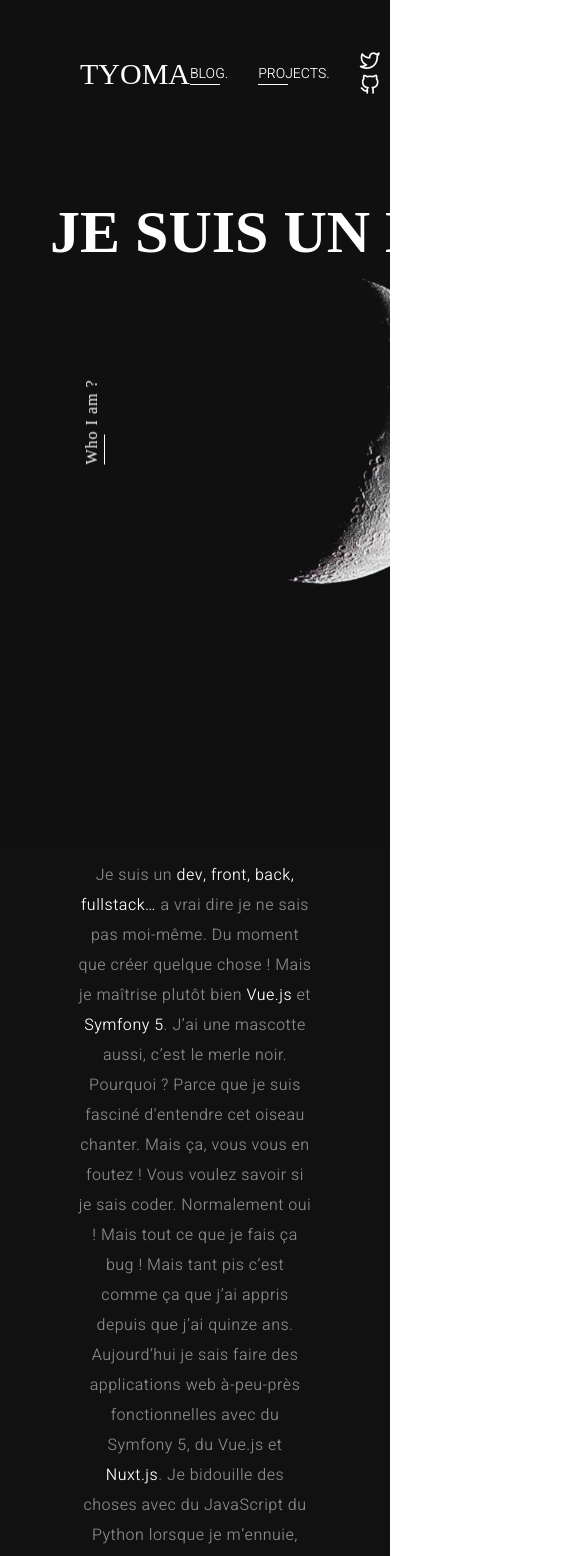
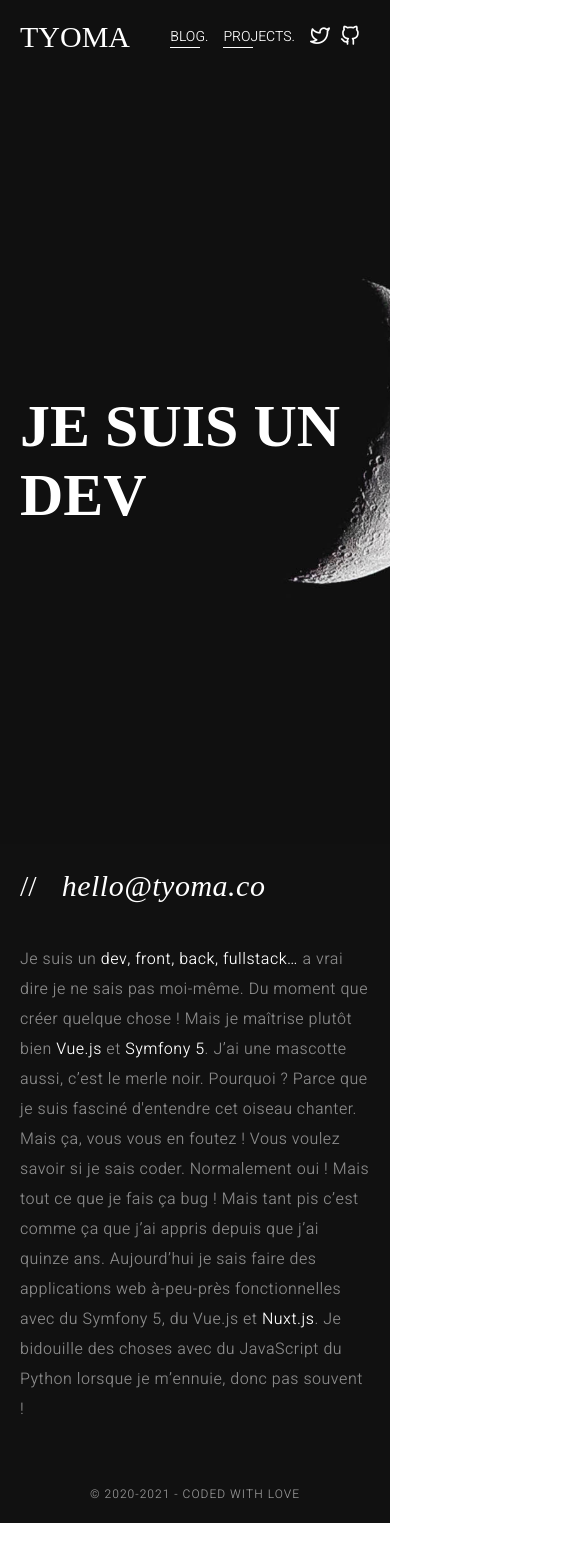
Before and after one commit to TyomaMtl/tyoma, a Vue app: page / in a window 390 px wide. Shown: the top 1556 px of the page, 585 px wide, since content can reach past the window. After the commit the page ends 1523 px from the top, so only its background shows below. Built offline with nearby package versions, Linux system fonts and the light colour scheme; a web font is replaced by a local one.

Commit message:
refactor: adapt to small screens

```diff
--- a/public/css/main.css
+++ b/public/css/main.css
@@ -28,6 +28,7 @@ p {
 
 /* PORTFOLIO */
 .portfolio {
+    position: relative;
     width: 100%;
     height: 100vh;
     background-image: url('../images/moon.jpg');
@@ -36,8 +37,15 @@ p {
     background-size: cover;
 }
 .portfolio > .jumbo {
-    margin: 200px;
-    width: 600px;
+    position: absolute;
+    top: calc(50% - 30px);
+    left: 200px;
+}
+@media screen and (max-width: 780px) {
+    .portfolio > .jumbo { left: 80px; }
+}
+@media screen and (max-width: 480px) {
+    .portfolio > .jumbo { left: 20px; }
 }
 .portfolio h1 {
     font-family: 'Oranienbaum';
@@ -67,9 +75,7 @@ p {
     text-align: right;
     width: 60%;
 }
-.about div:last-child span {
-    color: #FFF;
-}
+.about div:last-child span { color: #FFF; }
 .about a {
     font-family: "Oranienbaum";
     font-style: italic;
@@ -90,6 +96,24 @@ p {
     line-height: 30px;
     color: #8B8B8B;
 }
+@media screen and (max-width: 1300px) {
+    .about div:first-child { width: 45%; }
+    .about div:last-child { width: 55%; }
+}
+@media screen and (max-width: 1090px) {
+    .about { display: block; }
+    .about div { width: 100%!important; }
+    .about div:first-child { padding: 25px 0 25px 0; }
+    .about div:last-child { text-align: left; }
+}
+@media screen and (max-width: 780px) {
+    .about { padding: 0 80px 25px 80px; }
+    .about a:before { margin-left: 0; }
+}
+@media screen and (max-width: 480px) {
+    .about { padding: 0 20px 25px 20px; }
+    .about a { font-size: 30px; }
+}
 
 /* WRAPPER */
 .wrapper {
@@ -104,6 +128,20 @@ p {
     font-family: 'Oranienbaum';
     font-size: 80px;
     text-transform: uppercase;
+}
+@media screen and (max-width: 860px) {
+    .wrapper {
+        padding: 20px 80px 50px 80px;
+        width: 100%;
+    }
+}
+@media screen and (max-width: 480px) {
+    .wrapper {
+        margin: 20px 0 50px 0;
+        padding-left: 20px;
+        padding-right: 20px;
+        width: 100%;
+    }
 }
 
 
@@ -129,6 +167,12 @@ p {
 .byside.light:after { background-color: #FFF; }
 .byside.dark { color: var(--dark); }
 .byside.dark:after { background-color: var(--dark); }
+@media screen and (max-width: 980px) {
+    .byside.dark { display: none; }
+}
+@media screen and (max-width: 780px) {
+    .byside.light { display: none; }
+}
 
 
 /* ARTICLE */
@@ -194,6 +238,26 @@ p {
     width: 20%;
     background-color: var(--dark);
 }
+@media screen and (max-width: 850px) {
+    .article > .date:before { left: 100px; }
+    .article > .date:after { right: 100px; }
+}
+@media screen and (max-width: 750px) {
+    .article > .date:before { left: 70px; }
+    .article > .date:after { right: 70px; }
+}
+@media screen and (max-width: 650px) {
+    .article > .date:before { left: 50px; }
+    .article > .date:after { right: 50px; }
+}
+@media screen and (max-width: 550px) {
+    .article > .date:before { left: 30px; }
+    .article > .date:after { right: 30px; }
+}
+@media screen and (max-width: 450px) {
+    .article > .date:before { left: 10px; }
+    .article > .date:after { right: 10px; }
+}
 
 
 /* CARD */
@@ -245,12 +309,13 @@ p {
 
 
 /* PROJECTS */
-section.projects {
+.projects {
     display: flex;
+    margin-top: 10vh;
+    margin-bottom: 10vh;
     margin-left: 30px;
-    margin-bottom: 15px;
     width: calc(100% - 30px);
-    height: 65vh;
+    height: 55vh;
 }
 .timeline { padding: 0 50px 0 50px; }
 .timeline p {
@@ -275,9 +340,7 @@ section.projects {
     transition-duration: 0.3s;
 }
 .timeline li:hover { color: #C4C4C4; }
-.timeline li.active {
-    color: var(--dark);
-}
+.timeline li.active { color: var(--dark); }
 .project-wrapper::-webkit-scrollbar { display: none; }
 .project-wrapper {
     display: flex;
@@ -315,9 +378,7 @@ section.projects {
     transition-duration: 0.2s;
     z-index: 1;
 }
-.project > .content:hover {
-    bottom: 0px;
-}
+.project > .content:hover { bottom: 0px; }
 .project > .content > .info {
     position: absolute;
     left: 25px; bottom: 0px;
@@ -349,3 +410,44 @@ section.projects {
     border: 1px solid #A1A1A1;
     color: #A1A1A1;
 }
+@media screen and (min-width: 1020px) and (min-height: 1000px) {
+    .projects { height: 700px; }
+    .project { min-width: 375px; }
+}
+@media screen and (max-width: 600px) {
+    .projects {
+        margin-left: 0;
+        width: 100%;
+    }
+    .timeline {
+        display: flex;
+        flex-direction: column;
+        justify-content: center;
+        padding: 20px;
+        background-color: #FFF;
+        z-index: 999;
+    }
+    .timeline p { display: none; }
+    .timeline li {
+        margin-bottom: 10px;
+        font-size: 25px;
+        text-align: center;
+    }
+    .project {
+        position: relative;
+        margin: 0 25px 0 0!important;
+        height: 100%;
+        min-width: 250px;
+        border-radius: 0.5em;
+        background-color: #ECECEC;
+        overflow: hidden;
+    }
+    .project > .content { bottom: 0px; }
+    .project > .content h4 { font-size: 25px; }
+    .project > .content > .info > .technologies span { font-size: 10px; }
+}
+@media screen and (max-width: 330px) {
+    .project {
+        min-width: 220px;
+    }
+}
--- a/public/css/screen.css
+++ /dev/null
@@ -1,120 +0,0 @@
-/* 1400 */
-@media only screen and (max-width: 1400px) {
-    .article-info {
-        display: flex;
-        position: relative;
-        flex-wrap: wrap;
-        justify-content: space-between;
-        align-items: center;
-        width: 700px;
-        left: 0;
-        margin: 0 auto 0 auto;
-    }
-    .article-info p {
-        text-align: right;
-        font-size: 12px;
-    }
-    .wrapper.article { margin-top: 100px; }
-}
-
-/* 900 */
-@media only screen and (max-width: 900px) {
-    .wrapper { width: 500px; }
-    .article-info { width: 500px; }
-}
-
-/* 850 */
-@media only screen and (max-width: 850px) {
-    .portfolio > .jumbo { margin: 150px; }
-    .about {
-        padding: 0!important;
-        justify-content: center;
-        flex-direction: column-reverse;
-    }
-    .about div {
-        margin-bottom: 70px;
-        text-align: center!important;
-    }
-}
-
-/* 750 */
-@media only screen and (max-width: 750px) {
-    .timeline li {
-        margin-bottom: 30px;
-        font-size: 40px;
-    }
-}
-
-/* 650 */
-@media only screen and (max-width: 650px) {
-    .portfolio > .jumbo { margin: 100px; }
-    .portfolio > .link {
-        writing-mode: initial;
-        text-orientation: initial;
-    }
-    .portfolio > .link.blog, .portfolio > .link.projects { bottom: 50px; }
-
-    .about div { width: 80%; }
-
-    .wrapper, .article-info {
-        padding-left: 100px;
-        padding-right: 50px;
-        width: 100%;
-    }
-    .card p:last-child { text-align: justify; }
-    footer {
-        padding: 20px 0 20px 0;
-        text-align: center;
-    }
-}
-
-/* 600 */
-@media only screen and (max-width: 600px) {
-    section.projects {
-        /* flex-direction: column-reverse; */
-        justify-content: center;
-        align-items: center;
-        margin-top: 20vh;
-        margin-left: 0;
-        width: 100%;
-        height: 50vh;
-    }
-    .timeline {
-        padding: 25px;
-        background-color: #FFF;
-        z-index: 999;
-    }
-    .timeline p { display: none; }
-    .timeline li {
-        margin-bottom: 10px;
-        font-size: 25px;
-        text-align: center;
-    }
-    .project-wrapper { height: 100%; }
-    .project {
-        position: relative;
-        margin: 0 25px 0 25px;
-        height: 100%;
-        min-width: 250px;
-        border-radius: 0.5em;
-        background-color: #ECECEC;
-        overflow: hidden;
-    }
-    .project > .content { bottom: 0px; }
-    .project > .content h4 { font-size: 25px; }
-    .project > .content > .info > .technologies span { font-size: 10px; }
-}
-
-/* 450 */
-@media only screen and (max-width: 450px) {
-    .portfolio > .jumbo { margin: 50px; }
-    .about a { font-size: 30px; }
-}
-
-/* 400 */
-@media only screen and (max-width: 400px) {
-    .wrapper, .article-info {
-        padding-left: 70px;
-        padding-right: 20px;
-    }
-}
--- a/src/components/Footer.vue
+++ b/src/components/Footer.vue
@@ -24,4 +24,10 @@ footer {
 }
 footer.dark { background: var(--dark); }
 footer.light { background: #FFF; }
+@media screen and (max-width: 480px) {
+    footer {
+        padding: 20px 20px 20px 20px;
+        text-align: center;
+    }
+}
 </style>
--- a/src/components/NavBar.vue
+++ b/src/components/NavBar.vue
@@ -42,4 +42,10 @@
 }
 .navbar > a:first-child:hover:after, .navbar > a:last-child:hover:after { width: 100%; }
 .navbar > a:last-child{ text-align: right; }
+
+@media screen and (max-width: 480px) {
+    .navbar {
+        padding: 30px 20px 50px 20px;
+    }
+}
 </style>
--- a/src/main.js
+++ b/src/main.js
@@ -3,14 +3,12 @@ import App from './App.vue'
 import router from './router'
 import i18n from './i18n'
 import css from '../public/css/main.css'
-import screen from '../public/css/screen.css'
 
 Vue.config.productionTip = false
 
 new Vue({
     router,
     css,
-    screen,
     i18n,
     render: h => h(App),
 }).$mount('#app')
--- a/src/pages/Portfolio.vue
+++ b/src/pages/Portfolio.vue
@@ -88,4 +88,8 @@ export default {
     text-transform: uppercase;
     color: #FFF;
 }
+@media only screen and (max-width: 480px) {
+    .navbar { padding: 20px 20px 20px 20px; }
+    .navbar > .navigation > a { margin-right: 15px; }
+}
 </style>
```
